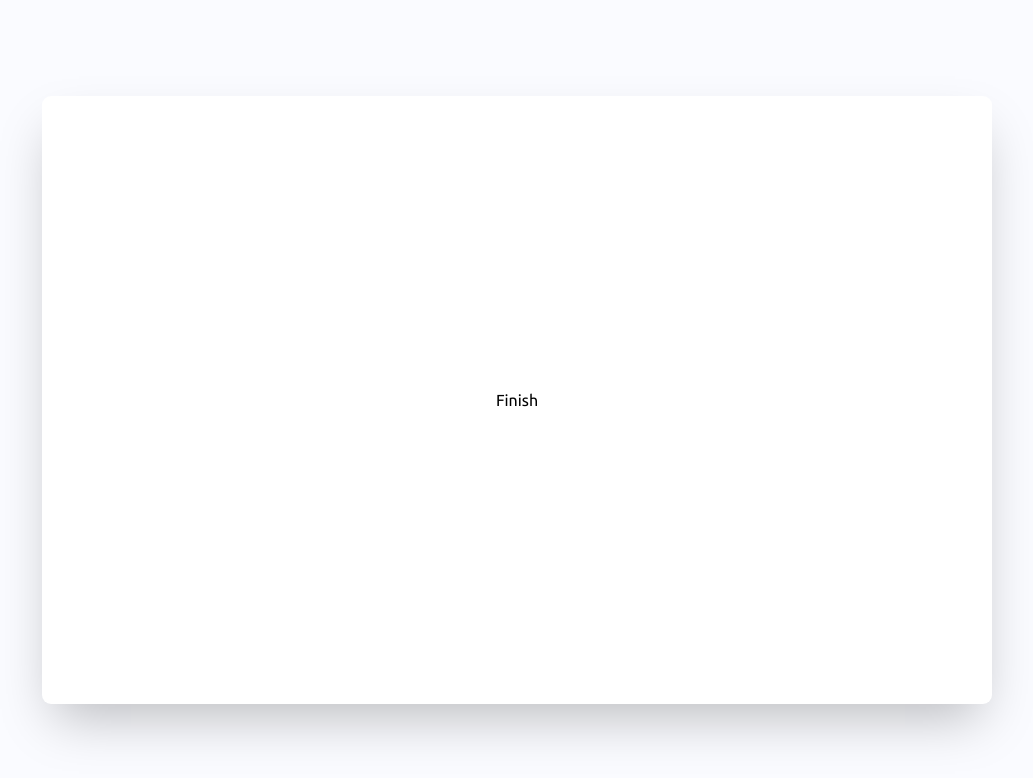
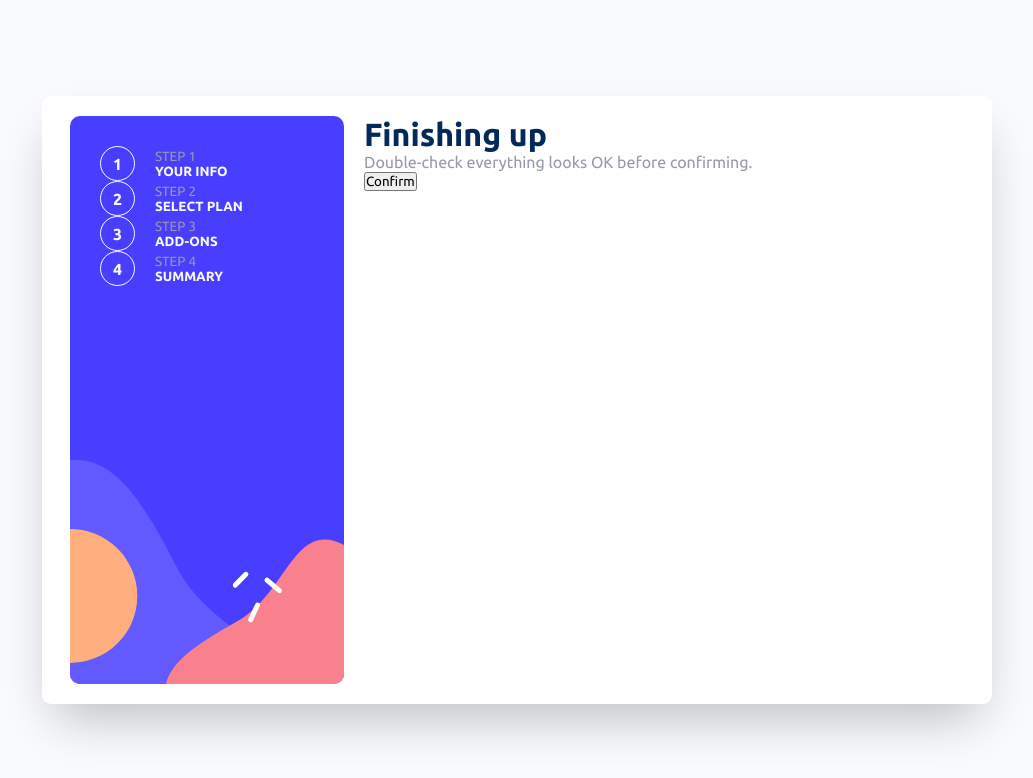
Before and after one commit to CipiVlad/multi_step_form, a React (Vite) app: page /finish in a window 1280 px wide. Shown: the top 778 px of the page, without its empty margins (123-1156 px from the left). Built offline with nearby package versions, Linux system fonts and the light colour scheme.

Commit message:
added useContext, pass data to finish page

```diff
--- a/src/App.tsx
+++ b/src/App.tsx
@@ -7,9 +7,17 @@ import SelectPlan from './pages/SelectPlan'
 import AddOns from './pages/AddOns'
 import Finish from './pages/Finish'
 
+
+
+let sum: any = []
+export const StepContext = React.createContext(sum)
+
 function App() {
 
+
+
   return (
+    <StepContext.Provider value={sum}>
       <div className="App">
         <div className="frame_container">
           <div className="main_container">
@@ -22,6 +30,7 @@ function App() {
           </div>
         </div>
       </div>
+    </StepContext.Provider>
   )
 }
 
--- a/src/components/page_cards/AddOnsCard.scss
+++ b/src/components/page_cards/AddOnsCard.scss
@@ -40,10 +40,6 @@
         color: $primaryPurplishBlue;
         font-weight: 700;
     }
-
-
-
-
 }
 
 .add_ons_card:hover {
--- a/src/components/page_cards/AddOnsCard.tsx
+++ b/src/components/page_cards/AddOnsCard.tsx
@@ -11,9 +11,10 @@ type Props = {
     price: string[]
     nextStep: string
     back: string
+    sum: any
 }
 
-const AddOnsCard = ({ title, subtitle, add_ons, nextStep, back }: Props) => {
+const AddOnsCard = ({ title, subtitle, add_ons, nextStep, back, sum }: Props) => {
 
     //need to write logic for:
     //if in "Select Plan" page monthly plan is selected then yearly plan price should be disabled in "Add-ons" page and vice versa
@@ -46,6 +47,9 @@ const AddOnsCard = ({ title, subtitle, add_ons, nextStep, back }: Props) => {
             setSelected(selected.filter(item => item !== e.target.value))
         }
     }
+
+    console.log(selected);
+
 
 
 
@@ -86,7 +90,7 @@ const AddOnsCard = ({ title, subtitle, add_ons, nextStep, back }: Props) => {
 
             <nav className="navBar">
                 <Link to={`${back}`}>{back ? "Go Back" : ""}</Link>
-                <Link to={`${nextStep}`} className="btn">Next Step</Link>
+                <Link to={`${nextStep}`} className="btn" onClick={() => sum.push(selected)}>Next Step</Link>
             </nav>
 
         </div>
--- /dev/null
+++ b/src/components/page_cards/FinishCard.scss
@@ -0,0 +1 @@
+@import '../sass/_variable.scss';
--- /dev/null
+++ b/src/components/page_cards/FinishCard.tsx
@@ -0,0 +1,34 @@
+import { finish } from "../../data/finish.module"
+
+type Props = {
+    title: string,
+    subtitle: string,
+    add_ons: string[] | boolean[]
+    name: string
+    description: string
+    price: string[]
+    nextStep: string
+    back: string
+    sum: any
+}
+
+const FinishCard = ({ title, subtitle, add_ons, name, description, price, nextStep, back, sum }: Props) => {
+    console.log(sum);
+
+    return (
+        <div className="stepcard_container">
+            <h1></h1>
+            <h1 className="title">{finish.title}</h1>
+            <p className="subtitle">{finish.subtitle}</p>
+            <div className="plan">
+                <p>{finish.plan.name}</p>
+                <p>{finish.plan.price}</p>
+            </div>
+            <div className="total">
+                <p>{finish.total}</p>
+            </div>
+            <button className="btn">{finish.button}</button>
+        </div>
+    )
+}
+export default FinishCard
--- a/src/components/page_cards/PersonalInfoCard.tsx
+++ b/src/components/page_cards/PersonalInfoCard.tsx
@@ -1,6 +1,8 @@
 import { Link } from "react-router-dom"
 import './PersonalInfoCard.scss'
 import { useState } from "react"
+
+
 type Props = {
     title: string
     subtitle: string
@@ -45,7 +47,7 @@ const PersonalInfoCard = ({ title, subtitle, nextStep, back }: Props) => {
                     </form>
                     <nav className="navBar">
                         <Link to={`${back}`}>{back ? "Go Back" : ""}</Link>
-                        <Link to={`${nextStep}`} className="btn" >Next Step</Link>
+                        <Link to={`${nextStep}`} className="btn">Next Step</Link>
                     </nav>
                 </div>
 
--- a/src/components/page_cards/SelectPlanCard.tsx
+++ b/src/components/page_cards/SelectPlanCard.tsx
@@ -12,12 +12,19 @@ type Props = {
     planMonthly: any
     planYearly: any
     icons: any
+    sum: any
 }
 
-const SelectPlanCard = ({ title, subtitle, planMonthly, planYearly, monthly, yearly, nextStep, back, icons }: Props) => {
+const SelectPlanCard = ({ title, subtitle, planMonthly, planYearly, monthly, yearly, nextStep, back, icons, sum }: Props) => {
     const [activeIndex, setActiveIndex] = useState(null || 0);
     const [togglePlan, setTogglePlan] = useState(true);
-    const [chosenPlan, setChosenPlan] = useState({})
+    const [chosenPlan, setChosenPlan] = useState({});
+
+    const handleNext = () => {
+        sum.push(chosenPlan)
+        // console.log(sum);
+    }
+
 
     const toggleActiveClass = (index) => {
         setActiveIndex(index === activeIndex ? null : index);
@@ -40,11 +47,13 @@ const SelectPlanCard = ({ title, subtitle, planMonthly, planYearly, monthly, yea
     }, [activeIndex, togglePlan]);
 
 
-    console.log(chosenPlan);
+    // console.log(chosenPlan);
+
 
 
     return (
         <div className="stepcard_container">
+            {/* <h1>{ctx_value[0].name}</h1> */}
             <h1 className='title'>{title}</h1>
             <p className='subtitle'>{subtitle}</p>
 
@@ -108,7 +117,8 @@ const SelectPlanCard = ({ title, subtitle, planMonthly, planYearly, monthly, yea
             </div>
             <nav className="navBar">
                 <Link to={`${back}`}>{back ? "Go Back" : ""}</Link>
-                <Link to={`${nextStep}`} className="btn">Next Step</Link>
+                <Link to={`${nextStep}`} className="btn" onClick={handleNext}
+                >Next Step</Link>
             </nav>
         </div>
     );
--- /dev/null
+++ b/src/data/finish.module.ts
@@ -0,0 +1,11 @@
+export const finish = {
+    "title": "Finishing up",
+    "subtitle": "Double-check everything looks OK before confirming.",
+    "changePlan": ["Arcade", "Advanced", "Pro"],
+    "plan": {
+        "name": "",
+        "price": ""
+    },
+    "total": "",
+    "button": "Confirm",
+}
--- a/src/pages/AddOns.tsx
+++ b/src/pages/AddOns.tsx
@@ -1,8 +1,13 @@
+import { useContext } from "react"
 import SideBar from "../components/SideBar"
 import AddOnsCard from "../components/page_cards/AddOnsCard"
 import { addOnsData } from "../data/addOns.module"
+import { StepContext } from "../App"
 
 const AddOns = () => {
+    const sum = useContext(StepContext)
+    console.log(sum);
+
     return (
         <>
             <SideBar />
@@ -11,11 +16,9 @@ const AddOns = () => {
                 title={addOnsData.title}
                 subtitle={addOnsData.subtitle}
                 add_ons={addOnsData.add_ons}
-                name={addOnsData.add_ons[0].name}
-                description={addOnsData.add_ons[0].description}
-                price={addOnsData.add_ons[0].price}
                 nextStep={addOnsData.nextStep}
                 back={addOnsData.back}
+                sum={sum}
             />
 
         </>)
--- a/src/pages/Finish.tsx
+++ b/src/pages/Finish.tsx
@@ -1,7 +1,32 @@
-type Props = {}
-const Finish = (props: Props) => {
+import { useContext } from "react"
+import { StepContext } from "../App"
+import SideBar from "../components/SideBar"
+import FinishCard from "../components/page_cards/FinishCard"
+import { finish } from "../data/finish.module"
+
+const Finish = () => {
+    const sum = useContext(StepContext)
     return (
-        <div>Finish</div>
+        <>
+
+            <SideBar
+                title={finish.title}
+                subtitle={finish.subtitle}
+                plan={finish.plan}
+                total={finish.total}
+                button={finish.button}
+            />
+
+            <FinishCard
+                title={finish.title}
+                subtitle={finish.subtitle}
+                plan={finish.plan}
+                total={finish.total}
+                button={finish.button}
+                sum={sum}
+            />
+
+        </>
     )
 }
 export default Finish
--- a/src/pages/PersonalInfo.tsx
+++ b/src/pages/PersonalInfo.tsx
@@ -5,7 +5,6 @@ import { personalInfo } from "../data/personalInfo.module"
 import PersonalInfoCard from "../components/page_cards/PersonalInfoCard"
 
 const PersonalInfo = () => {
-
     return (
         <>
             <SideBar
@@ -21,8 +20,6 @@ const PersonalInfo = () => {
                 nextStep={personalInfo.nextStep}
                 back={personalInfo.back}
             />
-
-
         </>
     )
 }
--- a/src/pages/SelectPlan.tsx
+++ b/src/pages/SelectPlan.tsx
@@ -2,7 +2,11 @@ import SideBar from "../components/SideBar"
 import '../components/SideBar.scss'
 import { selectPlan } from "../data/selectPlan.module"
 import SelectPlanCard from "../components/page_cards/SelectPlanCard"
+import { StepContext } from "../App"
+import { useContext } from "react"
 const SelectPlan = () => {
+    const sum = useContext(StepContext)
+    // console.log(sum);
     return (
         <>
             <SideBar
@@ -22,6 +26,7 @@ const SelectPlan = () => {
                 nextStep={selectPlan.nextStep}
                 back={selectPlan.back}
                 icons={selectPlan.icons}
+                sum={sum}
             />
 
         </>
```
Lines whose indentation alone changed are shown as unchanged.
